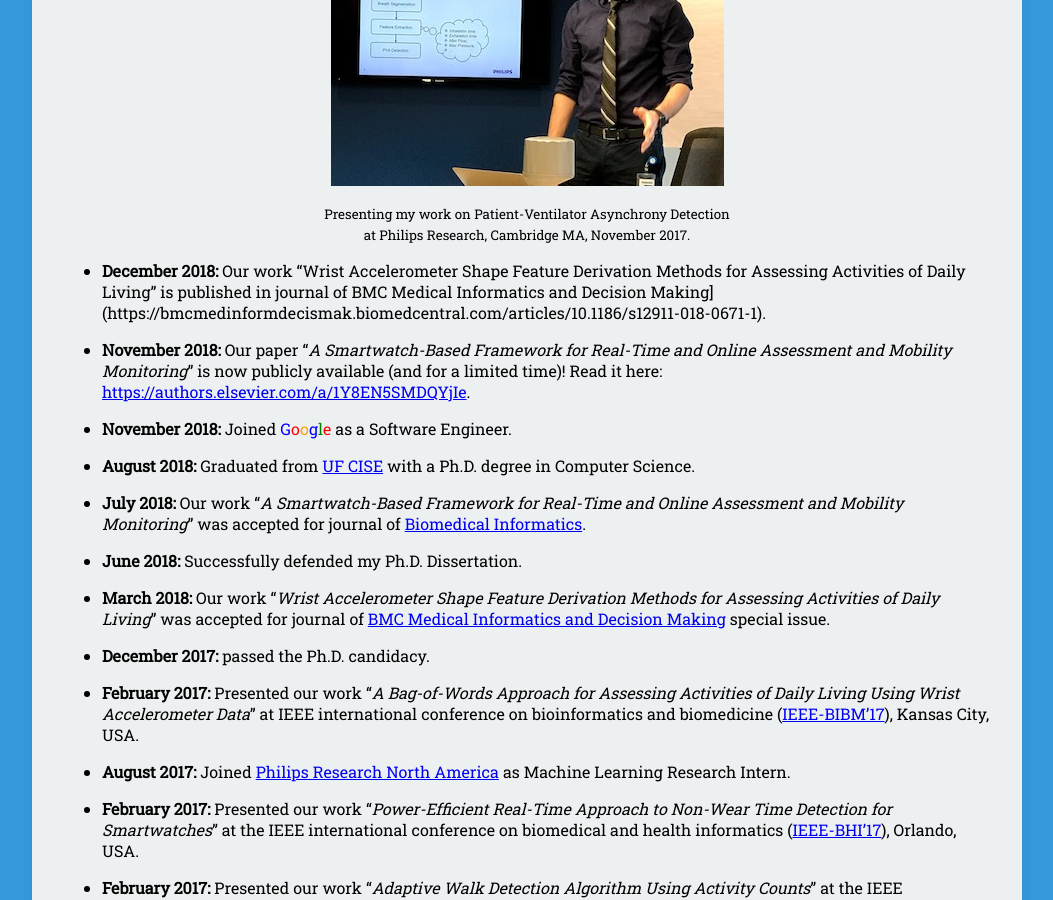
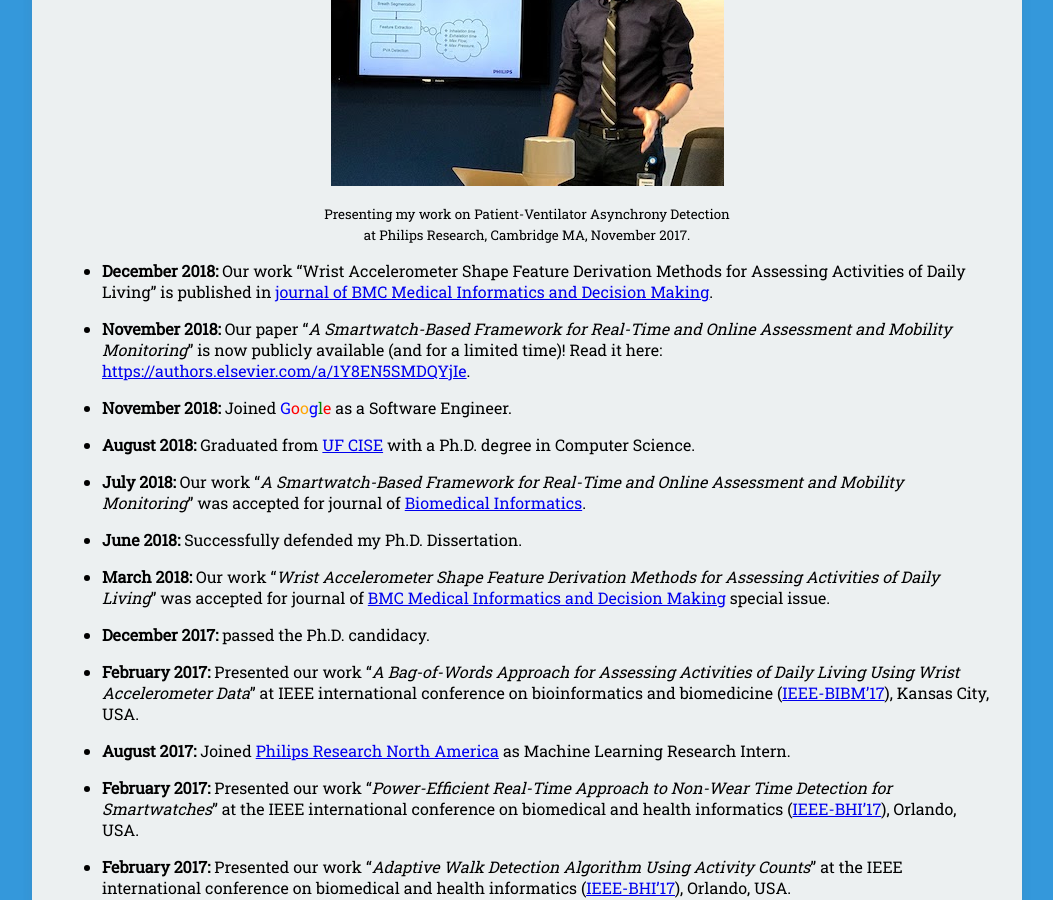
Before and after one commit to Sarinakasaiyan/matinkh.github.io, a Jekyll site: the page built from news/index.md, in a window 1280 px wide and 900 px high, scrolled down 380 px. Shown: the whole window, without its empty margins (113-1166 px from the left). Built offline with Jekyll 4.4.1, drawn with Linux system fonts in a browser that asks for light colours; nearby versions of some CDN libraries.

```diff
--- a/news/index.md
+++ b/news/index.md
@@ -9,7 +9,7 @@ pic: 'img/philips_internship.jpg'
 <center><span style="font-size: 10pt">Presenting my work on Patient-Ventilator Asynchrony Detection<br>
 at Philips Research, Cambridge MA, November 2017.</span></center>
 
-* <b>December 2018:</b> Our work "Wrist Accelerometer Shape Feature Derivation Methods for Assessing Activities of Daily Living" is published in journal of BMC Medical Informatics and Decision Making](https://bmcmedinformdecismak.biomedcentral.com/articles/10.1186/s12911-018-0671-1).
+* <b>December 2018:</b> Our work "Wrist Accelerometer Shape Feature Derivation Methods for Assessing Activities of Daily Living" is published in [journal of BMC Medical Informatics and Decision Making](https://bmcmedinformdecismak.biomedcentral.com/articles/10.1186/s12911-018-0671-1).
 
 * <b>November 2018:</b> Our paper "<i>A Smartwatch-Based Framework for Real-Time and Online Assessment and Mobility Monitoring</i>" is now publicly available (and for a limited time)! Read it here: [https://authors.elsevier.com/a/1Y8EN5SMDQYjIe](https://authors.elsevier.com/a/1Y8EN5SMDQYjIe).
 
```
